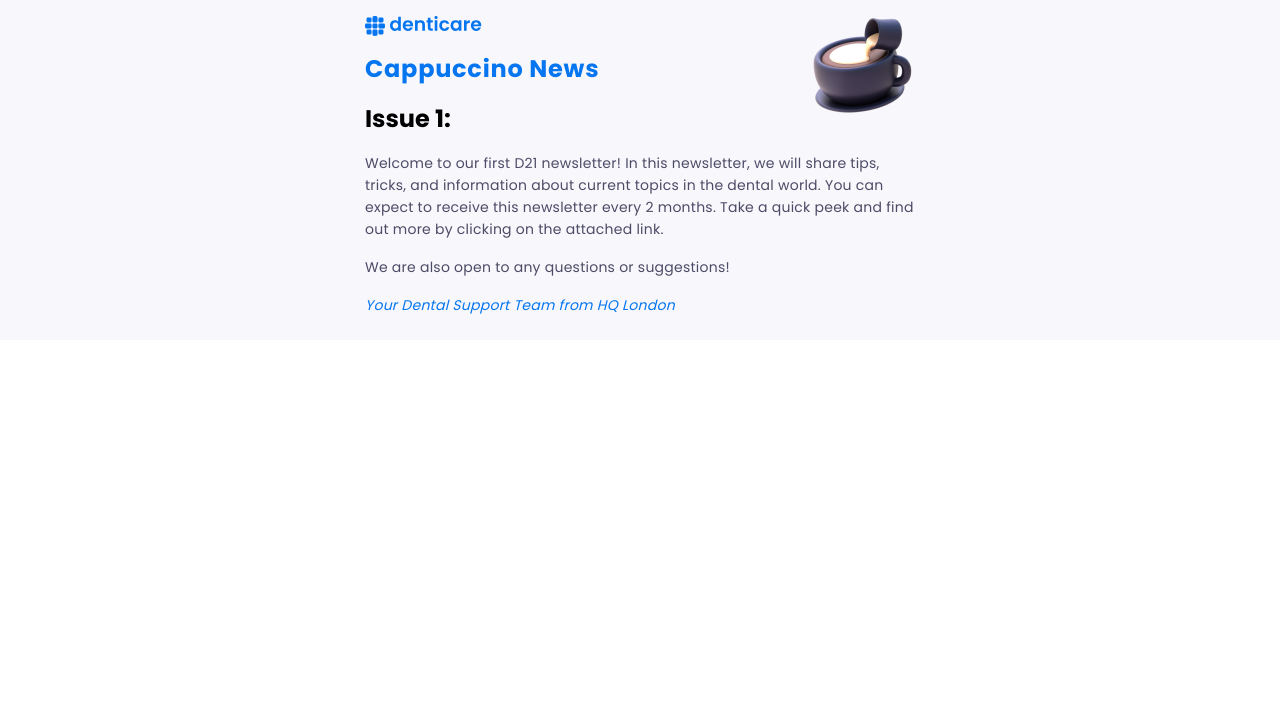
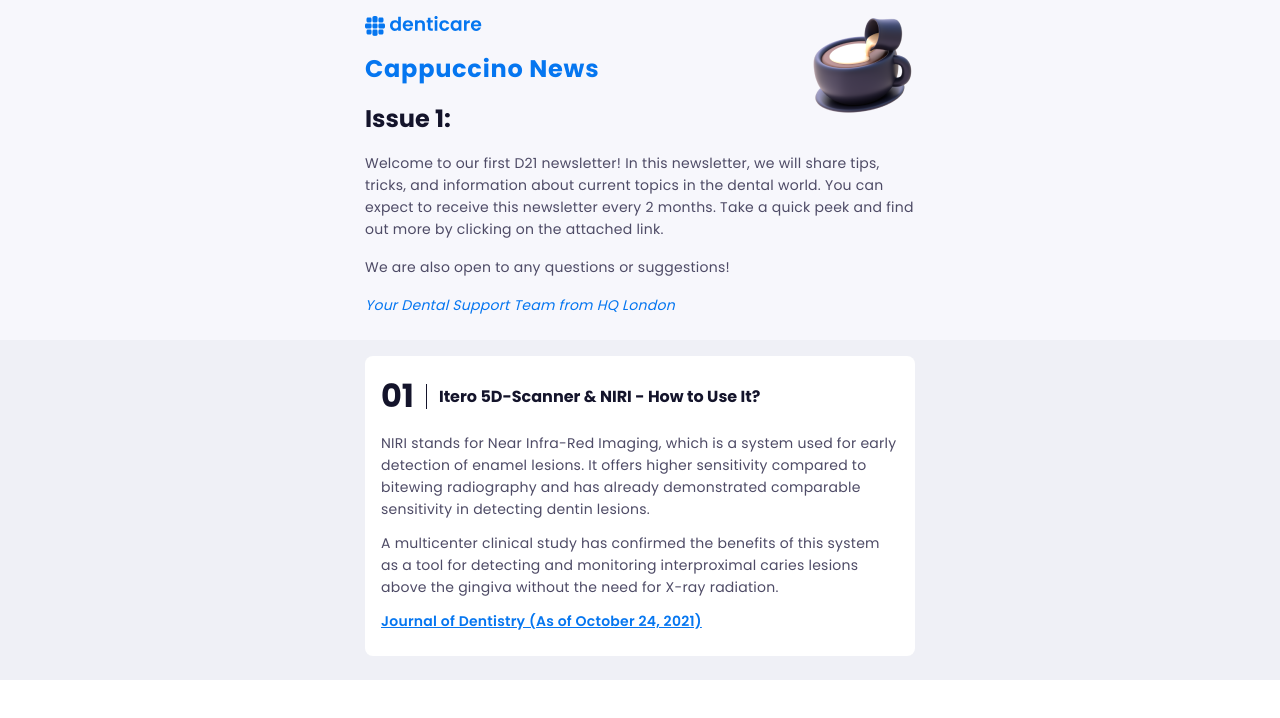
Before and after one commit to Save1i/first-project, a plain HTML site: page index.html in a window 1280 px wide. Drawn offline with Linux system fonts and the light colour scheme.

Commit message:
new section на html и css

```diff
--- a/index.html
+++ b/index.html
@@ -52,7 +52,35 @@
                 </div>
             </div>
         </section>
-        <section class="section section-grey"></section>
+        <section class="section__main section-grey">
+            <div class="box-white">
+                <div class="container">
+                    <div class="heading">
+                        <h1 class="heading-number">01</h1>
+                        <span class="rectangle"></span>
+                        <h2 class="heading-text">
+                            Itero 5D-Scanner & NIRI - How to Use It?
+                        </h2>
+                        <p class="text">
+                            NIRI stands for Near Infra-Red Imaging, which is a
+                            system used for early detection of enamel lesions.
+                            It offers higher sensitivity compared to bitewing
+                            radiography and has already demonstrated comparable
+                            sensitivity in detecting dentin lesions.
+                        </p>
+                        <p class="text">
+                            A multicenter clinical study has confirmed the
+                            benefits of this system as a tool for detecting and
+                            monitoring interproximal caries lesions above the
+                            gingiva without the need for X-ray radiation.
+                        </p>
+                        <a href="#" class="link"
+                            >Journal of Dentistry (As of October 24, 2021)</a
+                        >
+                    </div>
+                </div>
+            </div>
+        </section>
 
         <div class="wrapper">
             <main class="main"></main>
--- a/style.css
+++ b/style.css
@@ -15,6 +15,13 @@ body {
 a {
     margin: 0;
     padding: 0;
+}
+
+h1,
+h2 {
+    color: #14142b;
+    font-weight: 700;
+    font-style: normal;
 }
 
 .section {
@@ -93,6 +100,51 @@ a {
     font-style: italic;
 }
 
+.section__main {
+    padding: 16px 0 24px 0;
+}
+
 .section-grey {
     background-color: #eff0f6;
 }
+
+.box-white {
+    border-radius: 8px;
+    background: #fff;
+    width: 550px;
+    padding: 16px 16px 24px 16px;
+    margin: auto;
+}
+
+.heading {
+    display: flex;
+    gap: 12px;
+    align-items: center;
+    flex-wrap: wrap;
+}
+
+.heading-number {
+    font-size: 32px;
+}
+
+.rectangle {
+    width: 1px;
+    height: 25px;
+    background: #14142b;
+}
+
+.heading-text {
+    font-size: 16px;
+    font-weight: 700;
+}
+
+.link {
+    color: #0576f0;
+    font-family: Poppins;
+    font-size: 14px;
+    font-style: normal;
+    font-weight: 600;
+    line-height: 22px; /* 157.143% */
+    letter-spacing: 0.25px;
+    text-decoration-line: underline;
+}
```
